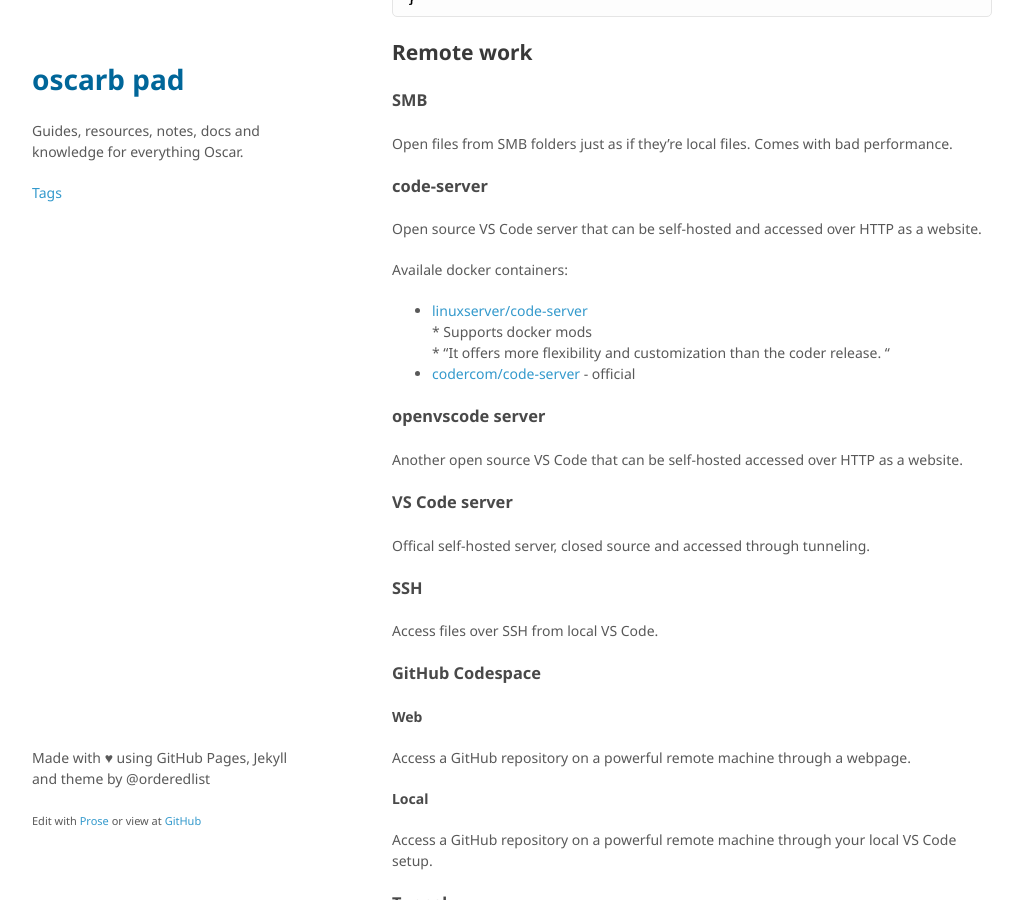
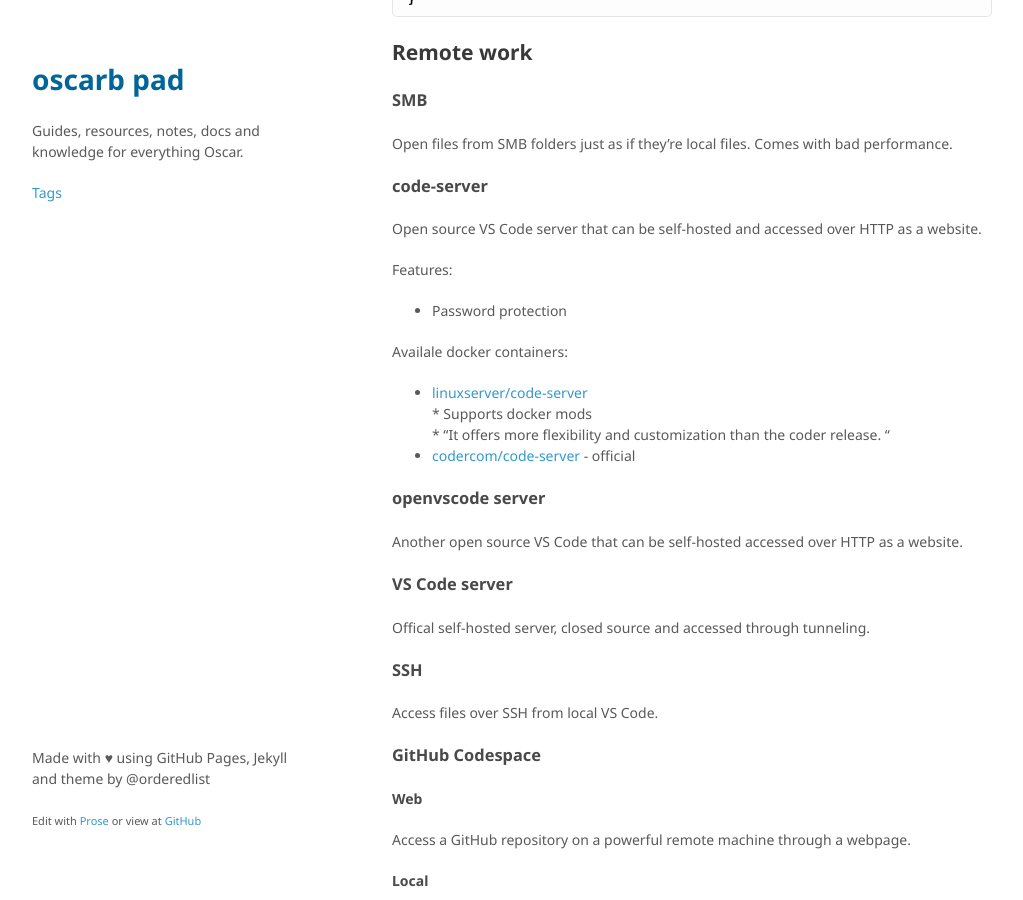
Before and after one commit to oscarb/pad, a Jekyll site: the page built from _docs/visual-studio-code.md, in a window 1280 px wide and 900 px high, scrolled down 588 px. Shown: the whole window, without its empty margins (128-1151 px from the left). Built offline with Jekyll 4.4.1, drawn with Linux system fonts in a browser that asks for light colours; some web fonts are replaced.

Commit message:
Update visual-studio-code.md

```diff
--- a/_docs/visual-studio-code.md
+++ b/_docs/visual-studio-code.md
@@ -44,6 +44,9 @@ Open files from SMB folders just as if they're local files. Comes with bad perfo
 
 Open source VS Code server that can be self-hosted and accessed over HTTP as a website.
 
+Features:
+* Password protection
+
 Availale docker containers:
  * [linuxserver/code-server](https://hub.docker.com/r/linuxserver/code-server)
  	* Supports docker mods
```
